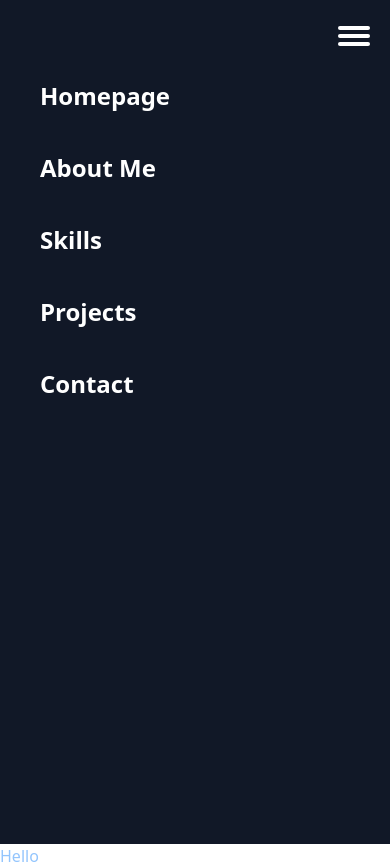
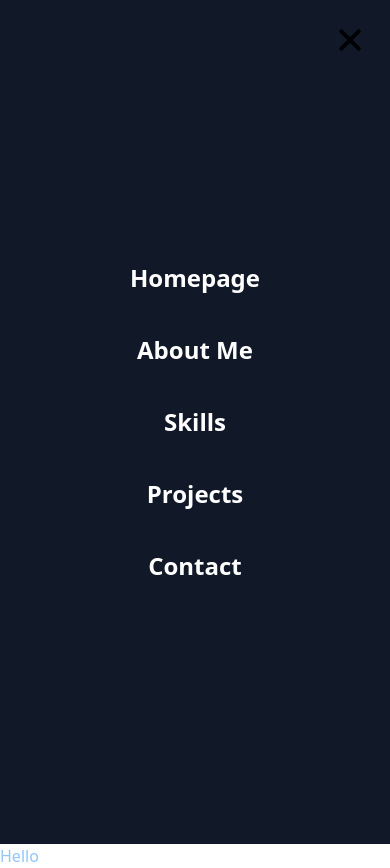
Before and after one commit to eugenetangkj/personalportfolio2023, a website: page index.html in a window 390 px wide. Both pictures are taken after a click on the element 354 px from the left and 36 px from the top of the page. Drawn offline with nearby package versions, Linux system fonts and the light colour scheme.

Commit message:
Attempt at mobile menu animation

```diff
--- a/app.js
+++ b/app.js
@@ -1,14 +1,28 @@
 //Make hamburger menu interactive
-const hamburgerMenu = document.querySelector("#hamburger-menu");
+const hamburgerIcon = document.querySelector("#hamburger-icon");
+const closeIcon = document.querySelector("#close-icon");
 const hamburgerMenuItems = document.querySelector("#hamburger-menu-items");
-const hamburgerMenuLines = document.getElementsByClassName("hamburger-menu-lines");
-console.log(hamburgerMenuLines);
+const hamburgerMenuList = document.querySelector("#hamburger-menu-ul");
 
-hamburgerMenu.addEventListener("click", () => {
-    hamburgerMenuItems.classList.toggle("hidden");
-    var i;
-    for (i = 0; i < hamburgerMenuLines.length; i = i + 1) {
-        hamburgerMenuLines[i].classList.toggle("bg-white");
-        hamburgerMenuLines[i].classList.toggle("bg-black");
-    }
-})
+
+
+function Open() {
+    hamburgerIcon.classList.toggle("hidden");
+    closeIcon.classList.toggle("hidden");
+    hamburgerMenuItems.classList.add('w-[100%]');
+    hamburgerMenuItems.classList.remove('w-0');
+    hamburgerMenuList.classList.remove('mr-96');
+
+
+
+}
+
+function Close() {
+    hamburgerIcon.classList.toggle("hidden");
+    closeIcon.classList.toggle("hidden");
+    hamburgerMenuItems.classList.add('w-0');
+    hamburgerMenuItems.classList.remove('w-[100%]');
+    hamburgerMenuList.classList.add('mr-96');
+
+
+}
--- a/index.html
+++ b/index.html
@@ -36,31 +36,43 @@
             <!-- Toggle between light and dark modes -->
             <img src="./assets/dark-mode.png" class="w-8 cursor-pointer hidden md:block" alt="Dark mode">
             <!-- Hamburger Menu-->
-            <div id="hamburger-menu" class="space-y-1 mr-5 md:mr-0 md:hidden cursor-pointer z-30">
+            <!-- <div id="hamburger-menu" class="space-y-1 mr-5 md:mr-0 md:hidden cursor-pointer z-30">
                 <div class="w-8 h-1 bg-black rounded-sm hamburger-menu-lines"></div>
                 <div class="w-8 h-1 bg-black rounded-sm hamburger-menu-lines"></div>
                 <div class="w-8 h-1 bg-black rounded-sm hamburger-menu-lines"></div>
+            </div> -->
+            <div id="hamburger-icon" class="space-y-1 mr-5 md:mr-0 md:hidden cursor-pointer z-30 text-[40px]">
+                <ion-icon name="menu" onclick="Open(this)"></ion-icon>
             </div>
 
 
             <!-- Items within hamburger menu -->
-            <ul id="hamburger-menu-items" class="hidden bg-gray-900 absolute left-0 top-0 w-full h-full pt-20 pl-10 space-y-10 text-white font-semibold z-20 text-2xl">
-                <li>
-                    <a href="#">Homepage</a>
+            <div id="hamburger-menu-items" class="flex flex-col justify-center items-center bg-gray-900 absolute left-0 top-0 w-0 h-full text-white font-semibold z-20 text-2xl duration-500 text-center">
+                <ul id="hamburger-menu-ul" class="space-y-10 mr-96">
+                    <li class="hover:text-blue-400 duration-400">
+                        <a href="#" class="hover:text-blue-400 duration-400">Homepage</a>
                     </li>
                     <li>
-                    <a href="#">About Me</a>
+                        <a href="#" class="hover:text-blue-400 duration-400">About Me</a>
                     </li>
                     <li>
-                    <a href="#">Skills</a>
+                        <a href="#" class="hover:text-blue-400 duration-400">Skills</a>
                     </li>
                     <li>
-                    <a href="#">Projects</a>
+                        <a href="#" class="hover:text-blue-400 duration-400">Projects</a>
                     </li>
                     <li>
-                    <a href="#">Contact</a>
+                        <a href="#" class="hover:text-blue-400 duration-400">Contact</a>
                     </li>
                 </ul>
+            </div>
+
+            <!-- Close button -->
+            <div id="close-icon" class="hidden space-y-1 mr-5 md:mr-0 md:hidden cursor-pointer z-30 text-[40px]">
+                <ion-icon name="close" onclick="Close()"></ion-icon>
+            </div>
+
+
         </div>
 
     </nav>
@@ -82,5 +94,6 @@
     <!-- Javascript files -->
     <script src="./app.js"></script>
     <script src="./autotyping.js"></script>
+    <script type="module" src="https://unpkg.com/ionicons@7.1.0/dist/ionicons/ionicons.esm.js"></script>
 </body>
 </html>
```
Also changed, not shown: css/style.css. Lines whose indentation alone changed are shown as unchanged.
